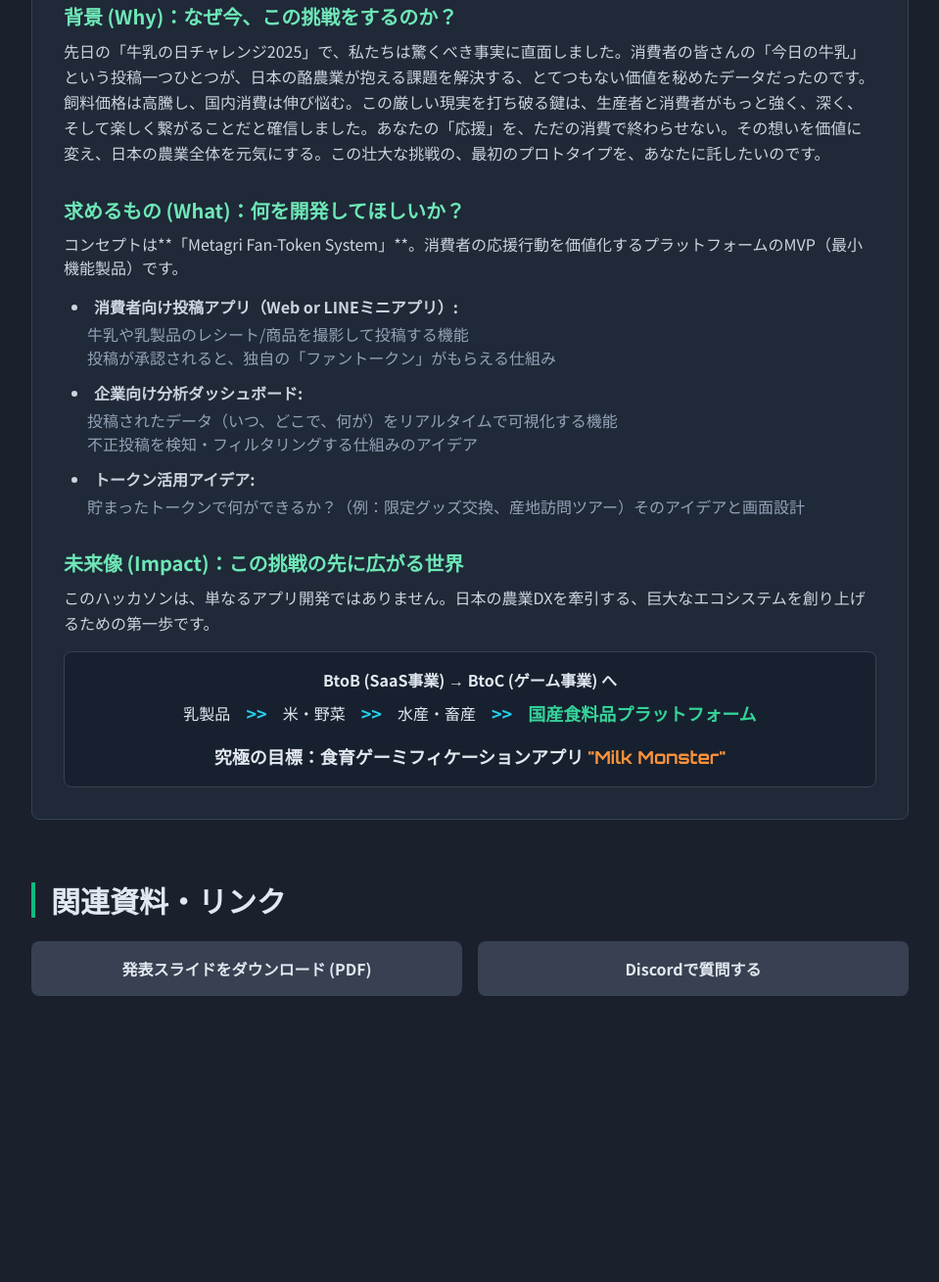
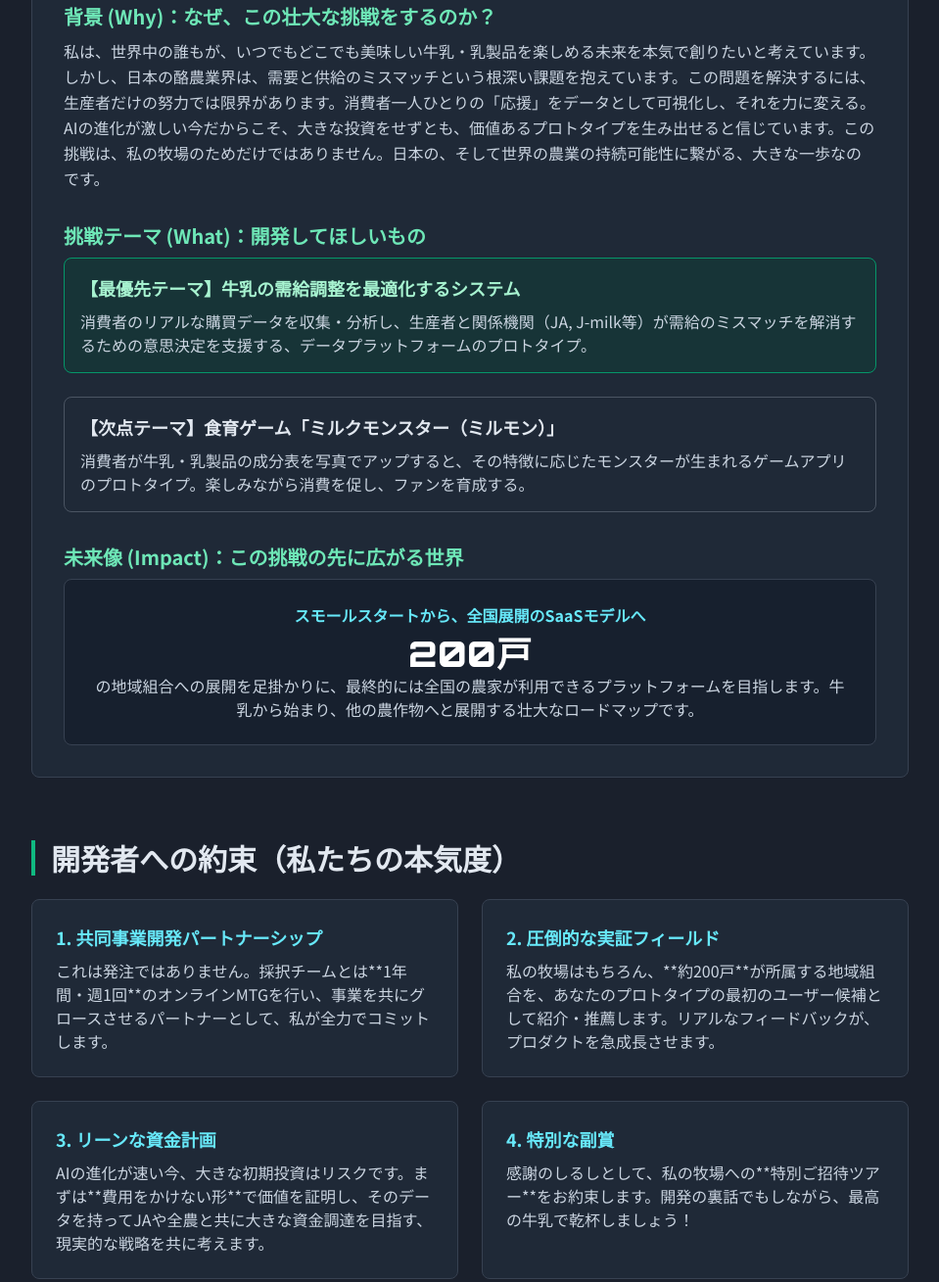
Before and after one commit to NouJouJin/agricultute-ai-hackathon, a plain HTML site: page farmers/kawakami.html in a window 1280 px wide. Shown: the part 800-2109 px from the top of the page at 98% size, without its empty margins (160-1119 px from the left). Before the commit the page ends 1897 px from the top, so only its background shows below. Drawn offline with nearby package versions, Linux system fonts and the light colour scheme.

Commit message:
Update kawakami.html

```diff
--- a/farmers/kawakami.html
+++ b/farmers/kawakami.html
@@ -4,7 +4,7 @@
     <meta charset="UTF-8">
     <meta name="viewport" content="width=device-width, initial-scale=1.0">
     <title>川上牧場の挑戦 - 農業AIハッカソン2025</title>
-    <meta name="robots" content="noindex"> <!-- 検索エンジンにインデックスさせない -->
+    <meta name="robots" content="noindex">
 
     <!-- Tailwind CSS (CDN) -->
     <script src="https://cdn.tailwindcss.com"></script>
@@ -22,89 +22,81 @@
     <main class="py-12 md:py-20 px-4 md:px-8">
         <div class="max-w-4xl mx-auto">
 
-            <!-- パンくずリスト（トップへ戻るリンク） -->
             <div class="mb-8">
                 <a href="../index.html" class="text-cyan-400 hover:underline">< ハッカソンTOPへ戻る</a>
             </div>
 
-            <!-- ヘッダー情報 -->
             <header class="text-center mb-12">
                 <img src="../images/kawakami.jpg" alt="川上牧場" class="w-32 h-32 md:w-40 md:h-40 rounded-full mx-auto mb-4 border-4 border-emerald-500 object-cover bg-gray-700">
                 <h1 class="text-3xl md:text-5xl font-bold text-emerald-400">川上牧場の挑戦</h1>
-                <p class="text-lg text-slate-300 mt-2">テーマ：消費者の「応援」を価値に変える、ファン共創プラットフォーム</p>
+                <p class="text-lg text-slate-300 mt-2">テーマ：データとAIで、酪農の未来を切り拓くDXプロジェクト</p>
             </header>
 
-            <!-- 動画埋め込みセクション -->
             <section class="mb-16">
                 <h2 class="text-2xl md:text-3xl font-bold mb-4 border-l-4 border-emerald-500 pl-4">課題共有プレゼンテーション</h2>
                 <div class="aspect-w-16 aspect-h-9 bg-gray-800 rounded-lg overflow-hidden">
-                    <!-- ここにYouTube等の埋め込みコードを貼り付け -->
                     <iframe src="https://www.youtube.com/embed/YOUR_VIDEO_ID" frameborder="0" allow="accelerometer; autoplay; clipboard-write; encrypted-media; gyroscope; picture-in-picture" allowfullscreen></iframe>
                 </div>
             </section>
 
-            <!-- 課題サマリーセクション -->
             <section class="mb-16">
                 <h2 class="text-2xl md:text-3xl font-bold mb-6 border-l-4 border-emerald-500 pl-4">ハッカソンで挑む課題</h2>
                 <div class="bg-gray-800 p-6 md:p-8 rounded-lg border border-gray-700 space-y-8">
 
                     <div>
-                        <h3 class="text-xl font-bold text-emerald-300 mb-2">背景 (Why)：なぜ今、この挑戦をするのか？</h3>
+                        <h3 class="text-xl font-bold text-emerald-300 mb-2">背景 (Why)：なぜ、この壮大な挑戦をするのか？</h3>
                         <p class="text-slate-300 leading-relaxed">
-                            先日の「牛乳の日チャレンジ2025」で、私たちは驚くべき事実に直面しました。消費者の皆さんの「今日の牛乳」という投稿一つひとつが、日本の酪農業が抱える課題を解決する、とてつもない価値を秘めたデータだったのです。飼料価格は高騰し、国内消費は伸び悩む。この厳しい現実を打ち破る鍵は、生産者と消費者がもっと強く、深く、そして楽しく繋がることだと確信しました。あなたの「応援」を、ただの消費で終わらせない。その想いを価値に変え、日本の農業全体を元気にする。この壮大な挑戦の、最初のプロトタイプを、あなたに託したいのです。
+                            私は、世界中の誰もが、いつでもどこでも美味しい牛乳・乳製品を楽しめる未来を本気で創りたいと考えています。しかし、日本の酪農業界は、需要と供給のミスマッチという根深い課題を抱えています。この問題を解決するには、生産者だけの努力では限界があります。消費者一人ひとりの「応援」をデータとして可視化し、それを力に変える。AIの進化が激しい今だからこそ、大きな投資をせずとも、価値あるプロトタイプを生み出せると信じています。この挑戦は、私の牧場のためだけではありません。日本の、そして世界の農業の持続可能性に繋がる、大きな一歩なのです。
                         </p>
                     </div>
 
                     <div>
-                        <h3 class="text-xl font-bold text-emerald-300 mb-2">求めるもの (What)：何を開発してほしいか？</h3>
-                        <p class="text-slate-300 mb-4">コンセプトは**「Metagri Fan-Token System」**。消費者の応援行動を価値化するプラットフォームのMVP（最小機能製品）です。</p>
-                        <ul class="list-disc list-inside text-slate-300 space-y-3 pl-2">
-                            <li>
-                                <strong>消費者向け投稿アプリ（Web or LINEミニアプリ）:</strong>
-                                <ul class="list-circle list-inside text-slate-400 mt-1 pl-4">
-                                    <li>牛乳や乳製品のレシート/商品を撮影して投稿する機能</li>
-                                    <li>投稿が承認されると、独自の「ファントークン」がもらえる仕組み</li>
-                                </ul>
-                            </li>
-                            <li>
-                                <strong>企業向け分析ダッシュボード:</strong>
-                                <ul class="list-circle list-inside text-slate-400 mt-1 pl-4">
-                                    <li>投稿されたデータ（いつ、どこで、何が）をリアルタイムで可視化する機能</li>
-                                    <li>不正投稿を検知・フィルタリングする仕組みのアイデア</li>
-                                </ul>
-                            </li>
-                             <li>
-                                <strong>トークン活用アイデア:</strong>
-                                <ul class="list-circle list-inside text-slate-400 mt-1 pl-4">
-                                    <li>貯まったトークンで何ができるか？（例：限定グッズ交換、産地訪問ツアー）そのアイデアと画面設計</li>
-                                </ul>
-                            </li>
-                        </ul>
+                        <h3 class="text-xl font-bold text-emerald-300 mb-2">挑戦テーマ (What)：開発してほしいもの</h3>
+                        <div class="space-y-6">
+                            <div class="border border-emerald-600 bg-emerald-900/30 p-4 rounded-lg">
+                                <h4 class="font-bold text-lg text-emerald-200">【最優先テーマ】牛乳の需給調整を最適化するシステム</h4>
+                                <p class="text-slate-300 mt-2">消費者のリアルな購買データを収集・分析し、生産者と関係機関（JA, J-milk等）が需給のミスマッチを解消するための意思決定を支援する、データプラットフォームのプロトタイプ。</p>
+                            </div>
+                            <div class="border border-gray-600 p-4 rounded-lg">
+                                <h4 class="font-bold text-lg text-slate-200">【次点テーマ】食育ゲーム「ミルクモンスター（ミルモン）」</h4>
+                                <p class="text-slate-300 mt-2">消費者が牛乳・乳製品の成分表を写真でアップすると、その特徴に応じたモンスターが生まれるゲームアプリのプロトタイプ。楽しみながら消費を促し、ファンを育成する。</p>
+                            </div>
+                        </div>
                     </div>
 
                     <div>
                         <h3 class="text-xl font-bold text-emerald-300 mb-2">未来像 (Impact)：この挑戦の先に広がる世界</h3>
-                        <p class="text-slate-300 leading-relaxed mb-4">
-                            このハッカソンは、単なるアプリ開発ではありません。日本の農業DXを牽引する、巨大なエコシステムを創り上げるための第一歩です。
-                        </p>
-                        <div class="border border-gray-700 rounded-lg p-4 bg-gray-900/50">
-                            <p class="font-bold text-center">BtoB (SaaS事業) → BtoC (ゲーム事業) へ</p>
-                            <div class="flex items-center justify-center space-x-4 my-2">
-                                <span class="text-sm md:text-base">乳製品</span>
-                                <span class="text-cyan-400 font-bold text-lg">>></span>
-                                <span class="text-sm md:text-base">米・野菜</span>
-                                <span class="text-cyan-400 font-bold text-lg">>></span>
-                                <span class="text-sm md:text-base">水産・畜産</span>
-                                <span class="text-cyan-400 font-bold text-lg">>></span>
-                                <span class="text-emerald-400 font-bold text-base md:text-lg">国産食料品プラットフォーム</span>
-                            </div>
-                            <p class="text-center font-bold text-lg mt-4">究極の目標：食育ゲーミフィケーションアプリ <span class="text-orange-400 font-orbitron">"Milk Monster"</span></p>
+                        <div class="bg-gray-900/50 border border-gray-700 rounded-lg p-6 text-center">
+                            <p class="font-bold text-cyan-300 mb-2">スモールスタートから、全国展開のSaaSモデルへ</p>
+                            <p class="text-4xl font-orbitron font-black text-white">200戸</p>
+                            <p class="text-slate-300">の地域組合への展開を足掛かりに、最終的には全国の農家が利用できるプラットフォームを目指します。牛乳から始まり、他の農作物へと展開する壮大なロードマップです。</p>
                         </div>
                     </div>
                 </div>
             </section>
 
-            <!-- 関連資料セクション -->
+            <section class="mb-16">
+                <h2 class="text-2xl md:text-3xl font-bold mb-6 border-l-4 border-emerald-500 pl-4">開発者への約束（私たちの本気度）</h2>
+                <div class="grid md:grid-cols-2 gap-6">
+                    <div class="bg-gray-800 p-6 rounded-lg border border-gray-700">
+                        <h3 class="font-bold text-lg text-cyan-300 mb-2">1. 共同事業開発パートナーシップ</h3>
+                        <p class="text-slate-300">これは発注ではありません。採択チームとは**1年間・週1回**のオンラインMTGを行い、事業を共にグロースさせるパートナーとして、私が全力でコミットします。</p>
+                    </div>
+                    <div class="bg-gray-800 p-6 rounded-lg border border-gray-700">
+                        <h3 class="font-bold text-lg text-cyan-300 mb-2">2. 圧倒的な実証フィールド</h3>
+                        <p class="text-slate-300">私の牧場はもちろん、**約200戸**が所属する地域組合を、あなたのプロトタイプの最初のユーザー候補として紹介・推薦します。リアルなフィードバックが、プロダクトを急成長させます。</p>
+                    </div>
+                     <div class="bg-gray-800 p-6 rounded-lg border border-gray-700">
+                        <h3 class="font-bold text-lg text-cyan-300 mb-2">3. リーンな資金計画</h3>
+                        <p class="text-slate-300">AIの進化が速い今、大きな初期投資はリスクです。まずは**費用をかけない形**で価値を証明し、そのデータを持ってJAや全農と共に大きな資金調達を目指す、現実的な戦略を共に考えます。</p>
+                    </div>
+                    <div class="bg-gray-800 p-6 rounded-lg border border-gray-700">
+                        <h3 class="font-bold text-lg text-cyan-300 mb-2">4. 特別な副賞</h3>
+                        <p class="text-slate-300">感謝のしるしとして、私の牧場への**特別ご招待ツアー**をお約束します。開発の裏話でもしながら、最高の牛乳で乾杯しましょう！</p>
+                    </div>
+                </div>
+            </section>
+
             <section>
                 <h2 class="text-2xl md:text-3xl font-bold mb-6 border-l-4 border-emerald-500 pl-4">関連資料・リンク</h2>
                 <div class="grid md:grid-cols-2 gap-4">
@@ -112,7 +104,6 @@
                     <a href="https://discord.gg/hyw3AkKa8e" target="_blank" class="block bg-gray-700 p-4 rounded-lg text-center font-bold hover:bg-gray-600 transition-colors">Discordで質問する</a>
                 </div>
             </section>
-
         </div>
     </main>
 
```
